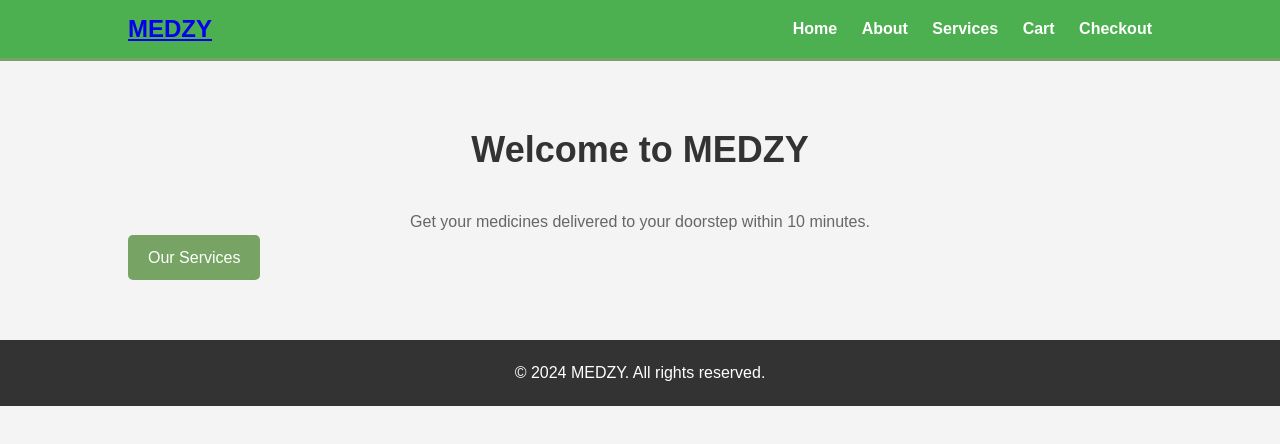
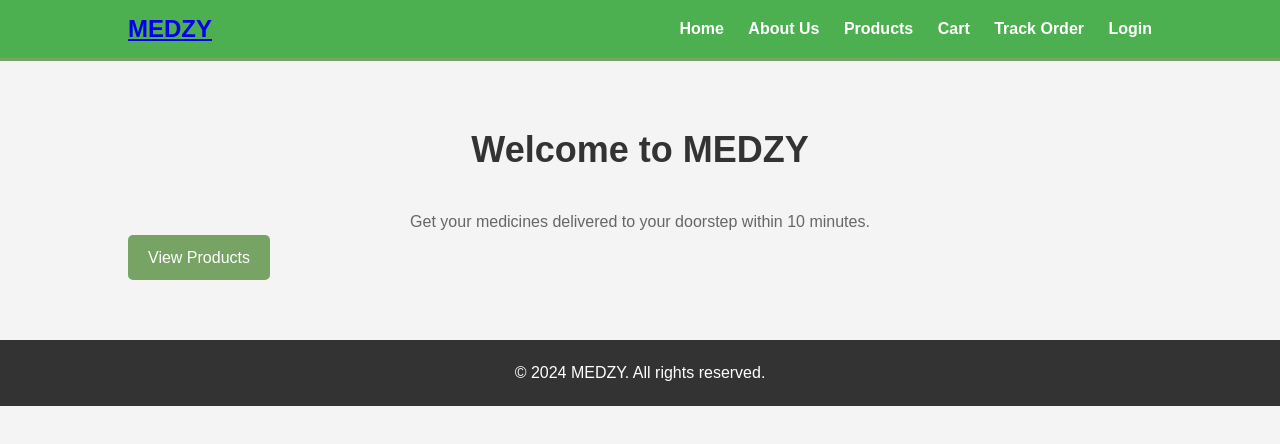
Before and after one commit to Ankitha2884/MEDZY, a plain HTML site: page index.html in a window 1280 px wide. Drawn offline with Linux system fonts and the light colour scheme.

Commit message:
Update index.html

```diff
--- a/index.html
+++ b/index.html
@@ -3,9 +3,8 @@
 <head>
     <meta charset="UTF-8">
     <meta name="viewport" content="width=device-width, initial-scale=1.0">
-    <title>MEDZY - Medicine Delivery in 10 Minutes</title>
+    <title>MEDZY - Medicine Delivery</title>
     <link rel="stylesheet" href="styles.css">
-    <link rel="stylesheet" href="https://cdnjs.cloudflare.com/ajax/libs/font-awesome/6.0.0-beta3/css/all.min.css">
 </head>
 <body>
     <header>
@@ -14,10 +13,11 @@
             <nav>
                 <ul>
                     <li><a href="index.html">Home</a></li>
-                    <li><a href="about.html">About</a></li>
-                    <li><a href="services.html">Services</a></li>
+                    <li><a href="about.html">About Us</a></li>
+                    <li><a href="products.html">Products</a></li>
                     <li><a href="cart.html">Cart</a></li>
-                    <li><a href="checkout.html">Checkout</a></li>
+                    <li><a href="track-order.html">Track Order</a></li>
+                    <li><a href="login.html">Login</a></li>
                 </ul>
             </nav>
         </div>
@@ -26,7 +26,7 @@
         <div class="container">
             <h2>Welcome to MEDZY</h2>
             <p>Get your medicines delivered to your doorstep within 10 minutes.</p>
-            <a href="services.html" class="btn">Our Services</a>
+            <a href="products.html" class="btn">View Products</a>
         </div>
     </section>
     <footer>
```
